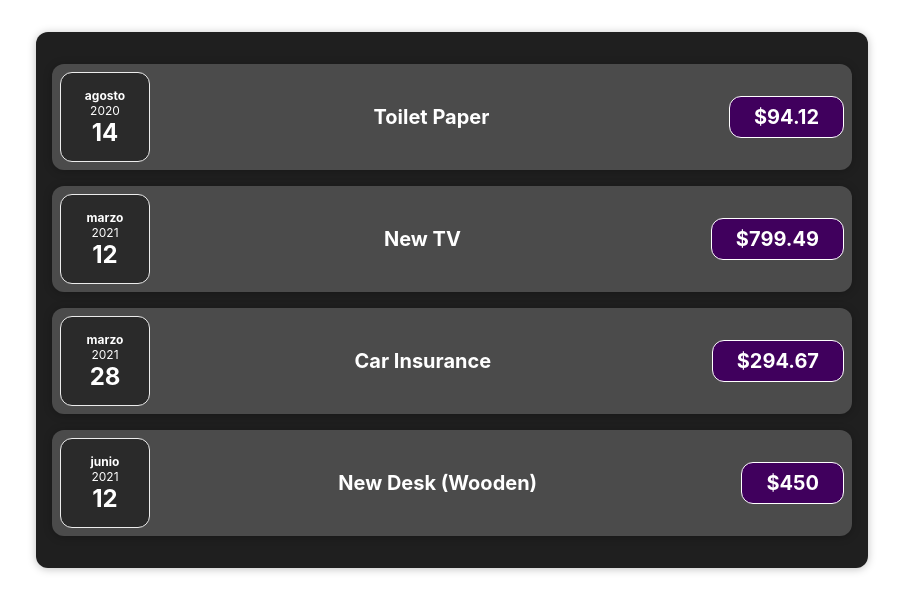
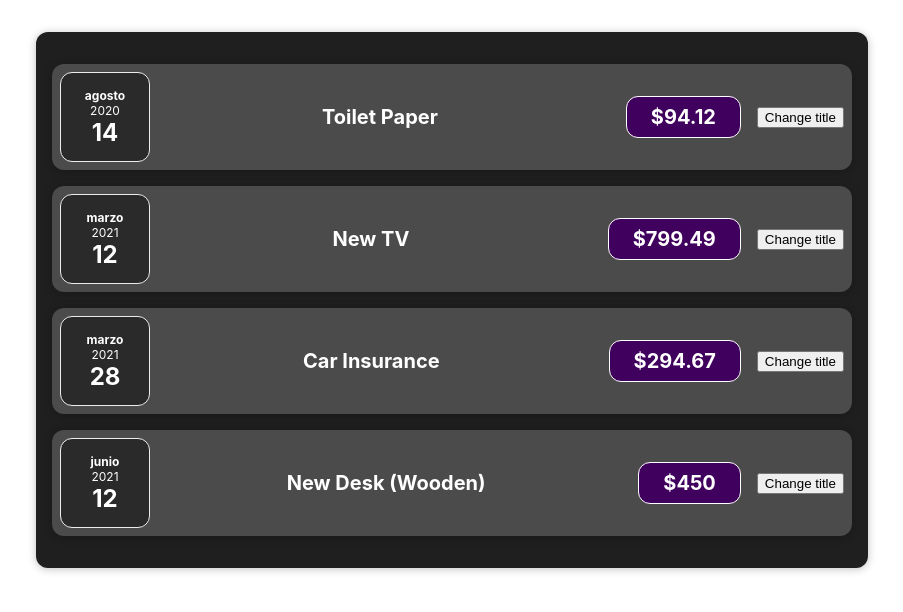
Before and after one commit to MrJouts/u-react-the-complete-guide, a React (Create React App) app in the folder expense-tracker-app/: page / in a window 1280 px wide. Shown: the top 612 px of the page, without its empty margins (188-1091 px from the left). Built offline with nearby package versions, Linux system fonts and the light colour scheme.

Commit message:
added state to application

```diff
--- a/expense-tracker-app/src/components/Expenses/ExpenseItem.tsx
+++ b/expense-tracker-app/src/components/Expenses/ExpenseItem.tsx
@@ -1,6 +1,7 @@
 import "./ExpenseItem.css";
 import ExpenseDate from "./ExpenseDate";
 import Card from "../UI/Card";
+import { useState } from "react";
 
 type Props = {
   id?: string;
@@ -10,12 +11,17 @@ type Props = {
 };
 
 const ExpenseItem = ({ title, amount, date }: Props) => {
+  const [cardTitle, setCardTitle] = useState(title);
+
+  const clickHandler = () => setCardTitle("Updated!");
+
   return (
     <Card className="expense-item">
       <ExpenseDate date={date} />
       <div className="expense-item__description">
-        <h2>{title}</h2>
+        <h2>{cardTitle}</h2>
         <div className="expense-item__price">${amount}</div>
+        <button onClick={clickHandler}>Change title</button>
       </div>
     </Card>
   );
```
